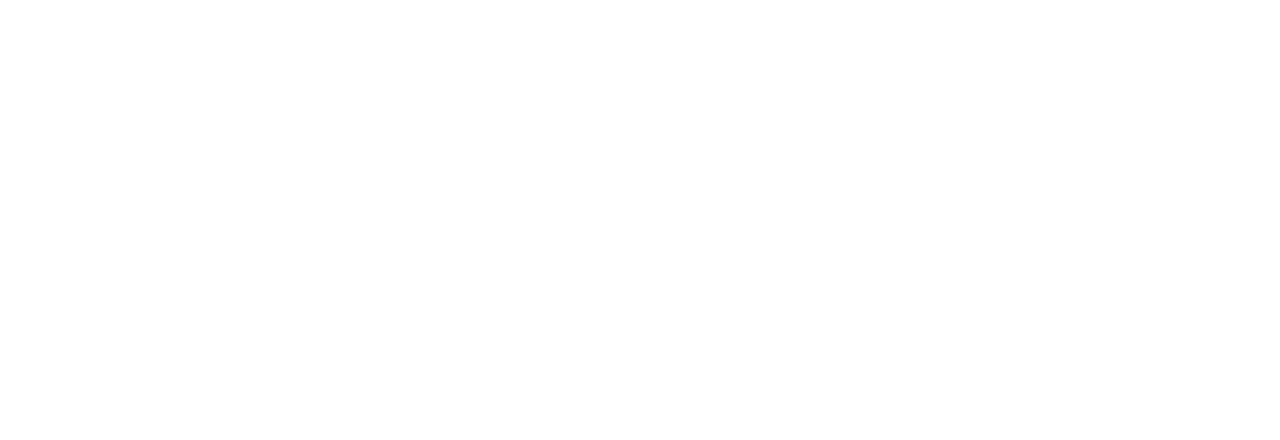
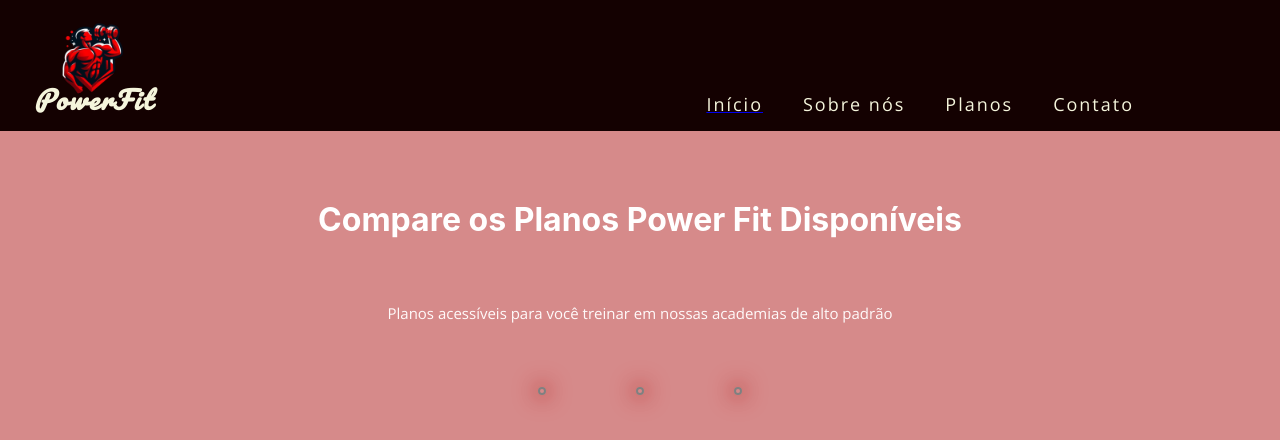
Before and after one commit to anabellypassos/SiteFit, a React (Create React App) app: page /PlanosePrecos in a window 1280 px wide. Before the commit this address had no page. Shown: the top 440 px of the page. Built offline with nearby package versions, Linux system fonts and the light colour scheme.

Commit message:
criação telas deplanos

```diff
--- a/src/Pages/quadrante01/quadrante01.js
+++ b/src/Pages/quadrante01/quadrante01.js
@@ -32,7 +32,7 @@
 
           </p>
           <Link to='/Formulario'>
-            <button className='infobutton'>CADASTRE-SE</button>
+            <button className='infobutton'>DÚVIDAS</button>
           </Link>
         </div>
 
--- a/src/Pages/quadrante3/quadrante3.css
+++ b/src/Pages/quadrante3/quadrante3.css
@@ -24,6 +24,7 @@
     margin-top: 10%;
 
 }
+
 
 .imagens {
     display: flex;
@@ -127,7 +128,65 @@
     }
 }
 
+.infobutton3 {
+    cursor: pointer;
+    position: absolute;
+    width: 600px;
+    height: 70px;
+    left: 50%; /* Centraliza horizontalmente */
+    margin-top: 30%;
+    transform: translate(-50%, -50%); /* Ajusta para o verdadeiro centro */
+    border-radius: 10px;
+    background-color: #fd3628;
+    font-family: "DM Sans", sans-serif;
+    color: azure;
+    font-size: 25px;
+    font-weight: 600;
+    letter-spacing: 5px;
+}
 
+
+
+.infobutton3:before {
+    content: '';
+    background: linear-gradient(45deg, #ff0000, #ffffff);
+    position: absolute;
+    top: -2px;
+    left: -2px;
+    background-size: 400%;
+    z-index: -1;
+    filter: blur(5px);
+    width: calc(100% + 4px);
+    height: calc(100% + 4px);
+    animation: glowing 20s linear infinite;
+    opacity: 0;
+    transition: opacity .3s ease-in-out;
+    border-radius: 10px;
+}
+
+.infobutton3:active {
+    color: #000
+}
+
+.infobutton3:active:after {
+    background: transparent;
+}
+
+.infobutton3:hover:before {
+    opacity: 1;
+}
+
+.infobutton3:after {
+    z-index: -1;
+    content: '';
+    position: absolute;
+    width: 100%;
+    height: 100%;
+    background: #111;
+    left: 0;
+    top: 0;
+    border-radius: 10px;
+}
 @media (max-width: 971px) {
 
     .imagens {
--- a/src/Pages/quadrante3/quadrante3.js
+++ b/src/Pages/quadrante3/quadrante3.js
@@ -3,7 +3,8 @@
 import homemPeso from '../quadrante3/imagensquadrante3/homemcoPeso.png';
 import bicicleta from '../quadrante3/imagensquadrante3/bicicleta.png';
 import esteira from '../quadrante3/imagensquadrante3/esteira.png';
-
+import { Link } from 'react-router-dom';
+import planoseprecos from '../../Pagesroutes/PlanosEPrecos/planoseprecos';
 
 const Quadrante3 = () => {
   return (
@@ -42,6 +43,9 @@
 
 
         </div>
+        <Link to={'/planoseprecos'}>
+        <button className='infobutton3'>PLANOS E PREÇOS</button>
+        </Link>
 
 
       </div>
--- a/src/Pagesroutes/Form/form.css
+++ b/src/Pagesroutes/Form/form.css
@@ -21,7 +21,6 @@
     width: 100%;
     background-color: #f5f5f5;
     padding-top: 70px; /* Para não cobrir o conteúdo */
-    overflow-x: auto;
 }
 
 /* O conteúdo fica abaixo do AppBar */
@@ -132,11 +131,6 @@
     margin-top: 15px;
     font-size: 16px;
 }
-.error {
-    color: rgb(255, 255, 255);
-    font-size: 10px;
-    margin-top: 5px;
-  }
 
 button:hover {
     background-color: #9e5959;
--- /dev/null
+++ b/src/Pagesroutes/PlanosEPrecos/planoseprecos.css
@@ -0,0 +1,37 @@
+.pageplanos{
+    display: flex;
+    flex-direction: column;
+    align-items: center;
+    justify-content: flex-start;
+    height: 140vh;
+    width: 100%;
+    background-color: #d68a8a;
+    padding-top: 200px; /* Para não cobrir o conteúdo */
+}
+
+.title_planos{
+
+color: rgb(255, 255, 255);
+}
+.paragrafo_planos{
+    color: rgb(255, 250, 250);
+
+}
+.containers_planos{
+    display: flex;
+    justify-content: center;
+    gap: 90px;
+}
+.container_plano1,
+.container_plano2,
+.container_plano3{
+    color: white;
+    box-sizing: border-box;
+    width: 25%;
+    border: solid gray 2px;
+    border-radius: 10px;
+    padding: 1%;
+    animation: glow 1.5s infinite alternate;
+    /* Animação do brilho */
+
+    }
--- /dev/null
+++ b/src/Pagesroutes/PlanosEPrecos/planoseprecos.js
@@ -0,0 +1,26 @@
+import React from 'react'
+import Appbar from '../../Pages/AppBar/appBar';
+import '../PlanosEPrecos/planoseprecos.css'
+const planoseprecos = () => {
+  return (
+    <div className='pageplanos'>
+      <Appbar />
+      <h1 className='title_planos'>Compare os Planos Power Fit Disponíveis </h1>
+      <p className='paragrafo_planos'>Planos acessíveis para você treinar em nossas academias de alto padrão</p>
+      <div className='containers_planos'>
+        <div className='container_plano1'>
+
+        </div>
+        <div className='container_plano2'>
+
+        </div>
+        <div className='container_plano3'>
+
+        </div>
+
+      </div>
+    </div>
+  )
+}
+
+export default planoseprecos
--- a/src/routes/routes.js
+++ b/src/routes/routes.js
@@ -1,7 +1,8 @@
 import React from "react";
 import { BrowserRouter, Routes, Route } from "react-router-dom";
+import Home from "../Pagesroutes/Home/homePage";
 import Formulario from "../Pagesroutes/Form/form";
-import Home from "../Pagesroutes/Home/homePage";
+import Planoseprecos from "../Pagesroutes/PlanosEPrecos/planoseprecos";
 
 const AppRoutes = () => {
     return (
@@ -9,6 +10,7 @@
             <Routes>
                 <Route path="/" element={<Home />} />
                 <Route path="/Formulario" element={<Formulario/>} />
+                <Route path="/PlanosePrecos" element={<Planoseprecos/>}/>
             </Routes>
         </BrowserRouter>
     );
```
Also changed, not shown: 1 other file (tests, documents, lock files or other folders).
